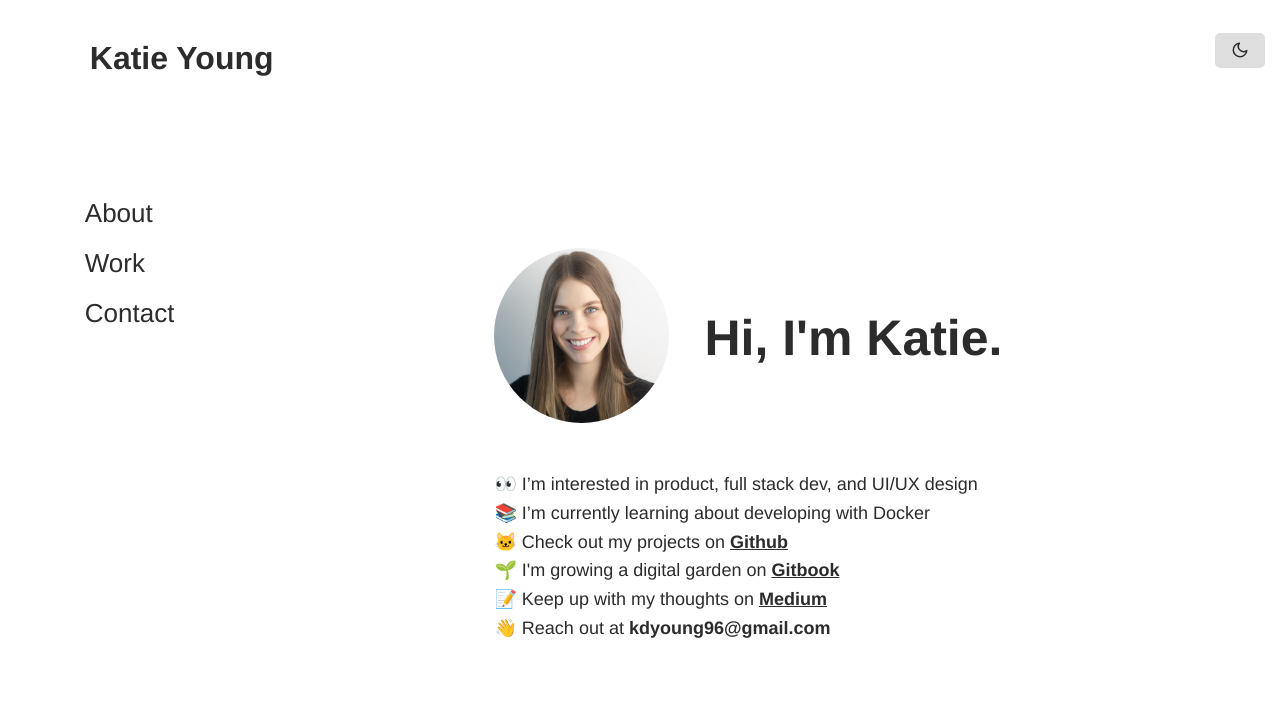
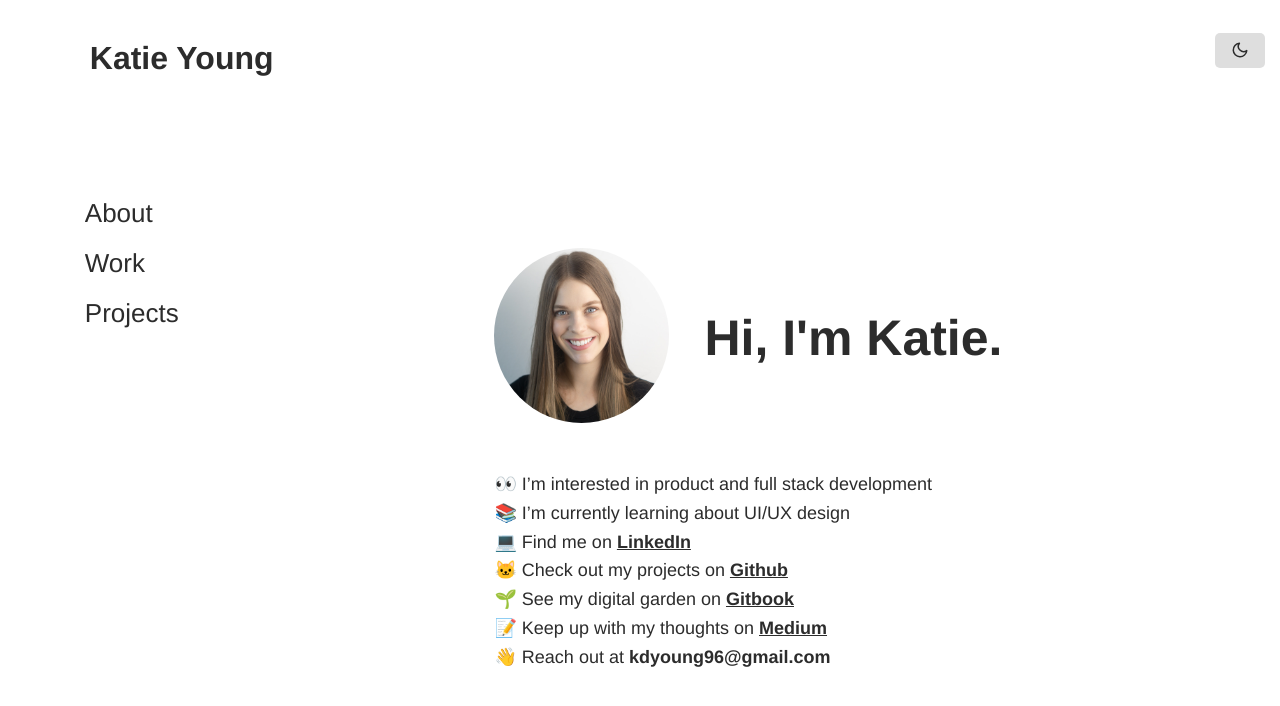
Before and after one commit to kaydyoung/kaydyoung.github.io, a Jekyll site: the page built from index.html, in a window 1280 px wide. Shown: the top 706 px of the page. Built offline with Jekyll 4.4.1, drawn with Linux system fonts in a browser that asks for light colours.

Commit message:
ui final touches

```diff
--- a/_data/navigation.yml
+++ b/_data/navigation.yml
@@ -2,5 +2,5 @@
   link: /about.html
 - name: Work
   link: /work.html
-- name: Contact
-  link: /contactme.html
+- name: Projects
+  link: /projects.html
--- a/about.html
+++ b/about.html
@@ -8,8 +8,8 @@ title: About
 <p>
   I've always had a passion for creating things. My childhood involved a lot of Legos and cardboard castles. When I turned 10 years old my family moved to Denmark and I was exposed to a new form of design: Scandinavian minimalism. I travelled occassionally to new cities across Europe and happily absorbed all of the new sensory information. I loved the classical architecture of Italy, the romantic facades of France, the stone castles of Prague, but I always found myself coming back to the careful and simplistic forms in Danish design. Today, this inspiration manifests itself on the web.
   <br></br>
-  I created this website as a fun personal project, but also a small experiment in front end development. New websites frequently place form over function and I wanted to pay homage to old school efficiency with my design. I plan on making improvements to the UI and the content while keeping it lightning fast!
+  I created this website as a fun personal project, but also a small experiment in front end development. New websites frequently place form over function and I wanted to pay homage to old school efficiency with my design. I plan on making improvements to the UI and the content while maintaining its lightning speed.
   <br></br>
-  I continually strive towards improvement. I develop products I believe in by iterating agilely, minimizing ruthlessly, and supporting my team wholeheartedly. If you'd like to work with me, click contact in the sidebar and reach out to me on social media or via email.
+  I continually strive towards improvement. I develop products I believe in by iterating agilely, minimizing ruthlessly, and supporting my team wholeheartedly. If you'd like to work with me, reach out to me on social media or via email.
 </p>
 </div>
--- a/index.html
+++ b/index.html
@@ -9,10 +9,11 @@ title: Katie
 </div>
 <div class="katie-page-bio">
     <p>
-        👀 I’m interested in product, full stack dev, and UI/UX design<br>
-        📚 I’m currently learning about developing with Docker<br>
+        👀 I’m interested in product and full stack development<br>
+        📚 I’m currently learning about UI/UX design<br>
+        💻 Find me on <a href="https://www.linkedin.com/in/katherinedyoung/" target="_blank">LinkedIn</a><br>
         🐱 Check out my projects on <a href="https://github.com/kaydyoung" target="_blank">Github</a><br>
-        🌱 I'm growing a digital garden on <a href="https://kaydyoung.gitbook.io/my-brain/" target="_blank">Gitbook</a><br>
+        🌱 See my digital garden on <a href="https://kaydyoung.gitbook.io/my-brain/" target="_blank">Gitbook</a><br>
         📝 Keep up with my thoughts on <a href="https://medium.com/@kaydyoung" target="_blank">Medium</a><br>
         👋 Reach out at <b>kdyoung96@gmail.com</b>
     </p>
--- a/work.html
+++ b/work.html
@@ -11,7 +11,7 @@ title: Work
     <div class="work-content">
       <p>I am currently working on a self service data science product at General Motors. Our application enables users to discover data, develop and train algorithms, collaborate on projects, and publish/share data visualizations.
       </p>
-      <p>My first position as a product manager immersed me in the world of data science. I took a product in the early stages and created a cohesive platform for data discovery, AI/ML model development, training, deployment, and feedback. In addition to being a one stop shop for data scientists, we gave BI analysts a free space to create and share data visualizations with easy to follow tutorials I crafted. Diving into the world of data science was a difficult task. I was learning python for the first time, learning about enterprise data architecture, and becoming an expert in Jupyter notebooks, but these challenges excited me and drove me to succeed.</p>
+      <!-- <p>My first position as a product manager immersed me in the world of data science. I took a product in the early stages and created a cohesive platform for data discovery, AI/ML model development, training, deployment, and feedback. In addition to being a one stop shop for data scientists, we gave BI analysts a free space to create and share data visualizations with easy to follow tutorials I crafted. Diving into the world of data science was a difficult task. I was learning python for the first time, learning about enterprise data architecture, and becoming an expert in Jupyter notebooks, but these challenges excited me and drove me to succeed.</p> -->
     </div>
     </div>
 </div>
```
Also changed, not shown: _layouts/contact.html (deleted, +0 -23 lines), contactme.html (deleted, +0 -35 lines), projects.html (added, +13 -0 lines), assets/images/profile1.jpg (added), 8 other files.
